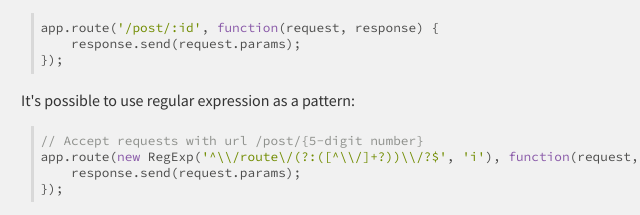
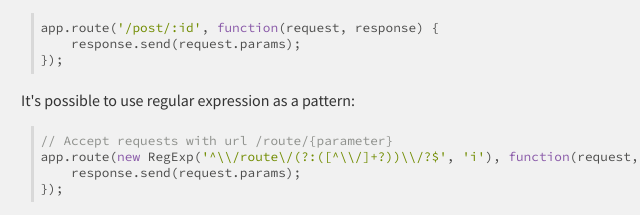
Before and after one commit to msavela/midnight, a plain HTML site: page index.html in a window 1280 px wide. Shown: the part 7803-8018 px from the top of the page, 219-859 px from the left. Drawn offline with Linux system fonts and the light colour scheme.

Commit message:
Fixed route RegExp example comment

```diff
--- a/index.html
+++ b/index.html
@@ -425,7 +425,7 @@ app.log.fatal('This is very bad');
 });</code></pre>
 
 		<p>It's possible to use regular expression as a pattern:</p>
-		<pre><code class="javascript">// Accept requests with url /post/{5-digit number}
+		<pre><code class="javascript">// Accept requests with url /route/{parameter}
 app.route(new RegExp('^\\/route\/(?:([^\\/]+?))\\/?$', 'i'), function(request, response) {
 	response.send(request.params);
 });</code></pre>
```
